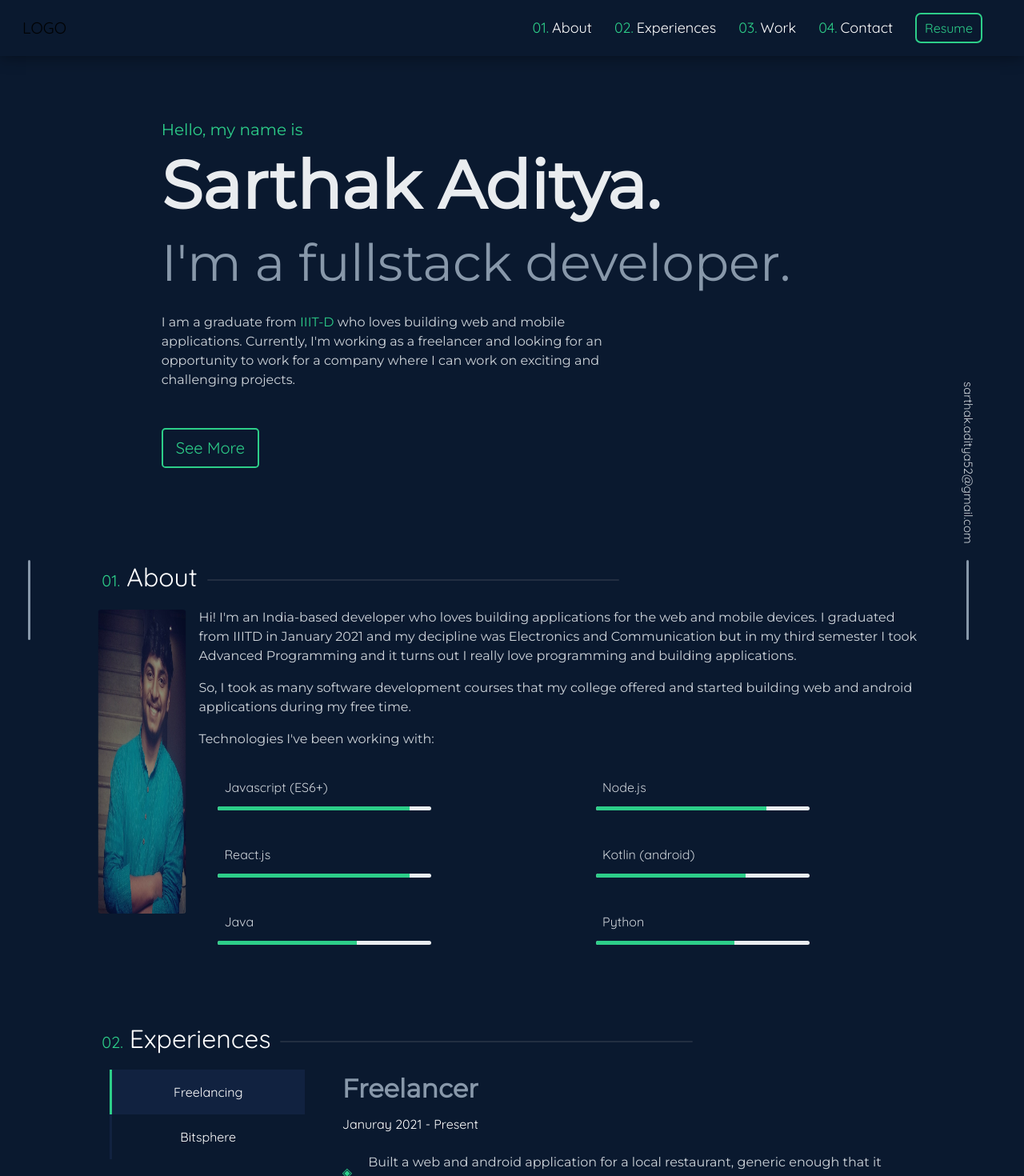
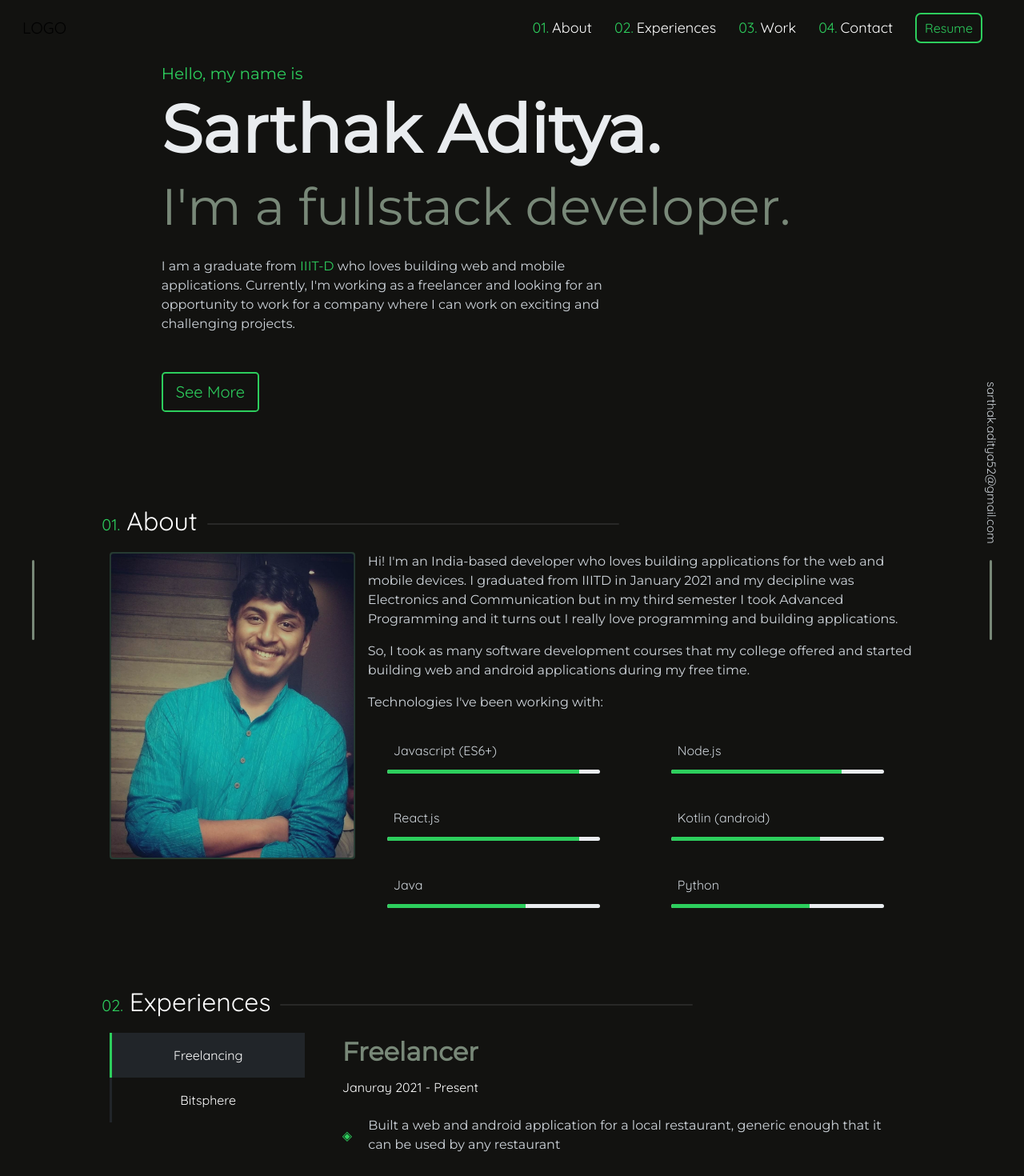
Before and after one commit to sarthakaditya52/Portfolio, a React (Create React App) app: page / in a window 1280 px wide. Shown: the top 1470 px of the page at 80% size. Built offline with nearby package versions, Linux system fonts and the light colour scheme; some icons are missing.

Commit message:
UI Changes

```diff
--- a/src/assets/scss/_about.scss
+++ b/src/assets/scss/_about.scss
@@ -1,13 +1,23 @@
 .about-section-container {
     display: flex;
     margin-top: $section-top;
+
+    .image-blurbox{
+        height: 30vw;
+        max-height: 540px;
+        background-color: $primary-text-dark;
+        border-radius: .25rem;
+        opacity: 1;
+        transition: all 800ms;
+
         .about-section-image {
             display: flex;
             justify-content: center;
             img {
-            width: 100%;
+                // width: 100%;
                 height: 30vw;
-            opacity: 0.5;
+                max-height: 540px;
+                opacity: 0.7;
                 transition: all 300ms;
                 transform: scale(.99);
                 &:hover {
@@ -16,6 +26,11 @@
                 }
             }
         }
+        &:hover {
+            background-color: transparent;
+        }
+    }
+
     .about-section-text {
         color: $default-text;
         margin-left: 1rem;
@@ -64,6 +79,7 @@
                             margin-top: 6px;
                             position:absolute;
                             width:25%;
+                            max-width: 300px;
                             height: 5px;
                             .bar{
                                 background-color:$primary-text;
@@ -82,10 +98,16 @@
     .about-section-container {
         display: block;
         margin-top: 0.5rem;
+
+        .image-blurbox {
+            background-color: transparent;
+            height: 50vw;
+            max-height: 100%;
             .about-section-image {
                 img{
                     width: 50%;
                     height: 50vw;
+                    max-height: 100%;
                     border: 2px solid $primary-text;
                     padding: 10px;
                     box-shadow: none;
@@ -93,6 +115,8 @@
                     transform: scale(1);
                 }
             }
+        }
+
         .about-section-text {
             margin-left: 0;
             margin-top: 0.95rem;
--- a/src/assets/scss/_experience.scss
+++ b/src/assets/scss/_experience.scss
@@ -33,6 +33,7 @@
 
     .desc-container {
         margin-left: 2rem;
+        min-height: 350px;
 
         .description {
             height: 0;
@@ -107,6 +108,7 @@
     .experience-container{
         .desc-container {
             margin-top: 1rem;
+            min-height: auto;
 
             .description{
                 .desc-heading-container{
--- a/src/assets/scss/_navbar.scss
+++ b/src/assets/scss/_navbar.scss
@@ -1,7 +1,21 @@
 .navbar {
     background-color: $default;
-    box-shadow: 0 0 20px rgba(0, 0, 0, 0.45);
     font-family: 'Quicksand';
+    z-index: 10;
+    top: -100px;
+    position: fixed;
+    width: 100%;
+    transition: all 300ms;
+
+    &.nav-show {
+        top: 0;
+        background-color: #121210e8;
+        box-shadow: 0 0 20px rgba(0, 0, 0, 0.45);
+    }
+    &.nav-no-shadow {
+        background-color: $default;
+        box-shadow: none;
+    }
 
     .nav-brand{
         margin-left: 0.75rem;
--- a/src/assets/scss/_projectsFeatured.scss
+++ b/src/assets/scss/_projectsFeatured.scss
@@ -29,7 +29,7 @@
                 background-color: $primary-text-dark;
                 box-shadow: 0 10px 30px -15px $black;
                 border-radius: .25rem;
-                opacity: 0.9;
+                opacity: 1;
                 transition: all 800ms;
 
                 a {
@@ -45,7 +45,7 @@
                         object-position: center center;
                         max-width: 100%;
                         vertical-align: middle;
-                        opacity: 0.4;
+                        opacity: 0.5;
                         box-shadow: 0 10px 30px -15px $black;
                         transition: all 800ms;
 
@@ -55,7 +55,6 @@
                     }
                 }
                 &:hover {
-                    opacity: 1;
                     background-color: transparent;
                 }
             }
--- a/src/assets/scss/_smallCol.scss
+++ b/src/assets/scss/_smallCol.scss
@@ -2,8 +2,15 @@
     color: $default-text;
     position: fixed;
     bottom: 0;
+    left: 20px;
+    right: auto;
     list-style: none;
     margin: 0;
+
+    &.right {
+        left: auto;
+        right: 20px;
+    }
 
     .col-content {
         writing-mode: vertical-rl;
--- a/src/assets/scss/_variables.scss
+++ b/src/assets/scss/_variables.scss
@@ -6,11 +6,11 @@ $gray-200: #e9ecef !default;
 $gray-300: #dee2e6 !default;
 $gray-400: #ced4da !default;
 $gray-500: #adb5bd !default;
-$gray-600: #8898aa !default;   // Line footer color
-$gray-700: #525f7f !default;   // Line p color
-$gray-800: #32325d !default;   // Line heading color
+$gray-600: #788878 !default;   // Headings
+$gray-700: #525f7f !default;
+$gray-800: #32325d !default;
 $gray-900: #212529 !default;
-$black:    #000 !default;
+$black:    #121210 !default;
 $blue:    #5e72e4 !default;
 $indigo:  #5603ad !default;
 $purple:  #8965e0 !default;
@@ -22,8 +22,8 @@ $green:   #2dce89 !default;
 $teal:    #11cdef !default;
 $cyan:    #2bffc6 !default;
 
-$default:       #0a192f !default;
-$primary:       #112240 !default;
+$default:       $black !default;
+$primary:       $gray-900 !default;
 $defaultLight:  #233554 !default;
 $defaultRed:    #490a08 !default;
 $primaryRed:    #b61321 !default;
@@ -38,8 +38,8 @@ $light:         $gray-500 !default;
 $dark:          $gray-900 !default;
 $darker:        darken($gray-900, 15%) !default;
 $default-text:  $gray-400 !default;
-$primary-text:  $green;
-$primary-text-dark: #074a4e !default;
+$primary-text:  #2dce5d !default;
+$primary-text-dark: #263b32 !default;
 
 
 // Sizes
--- a/src/components/navbar/NavBar.js
+++ b/src/components/navbar/NavBar.js
@@ -3,6 +3,31 @@ import { Nav, Navbar } from 'react-bootstrap'
 import { navLinks } from './navLinks'
 
 function NavBar() {
+
+    const [prevScrollPos, setPrevScrollPos] = useState(0)
+    const [visible, setVisible] = useState(true)
+
+
+    useEffect(() => {
+
+        const handleScroll = () => {
+            const currentScrollPos = window.pageYOffset
+
+            if ((prevScrollPos > currentScrollPos) !== visible)
+            {
+                setVisible(prevScrollPos > currentScrollPos)
+            }
+
+            setPrevScrollPos(currentScrollPos)
+
+        }
+
+        window.addEventListener('scroll', handleScroll)
+
+        return () => window.removeEventListener('scroll', handleScroll)
+
+    }, [prevScrollPos, visible])
+
     const navRef = useRef(null)
 
     const [show, setShow] = useState(false)
@@ -16,7 +41,7 @@ function NavBar() {
     }
 
     return (
-        <Navbar expand="lg">
+        <Navbar className={`${visible ? "nav-show" : "nav-show-not"} ${prevScrollPos === 0 && "nav-no-shadow nav-show"}`}expand="lg">
             <Navbar.Brand className="nav-brand" href="#home">
                 LOGO
             </Navbar.Brand>
--- a/src/components/sections/About.js
+++ b/src/components/sections/About.js
@@ -1,5 +1,5 @@
 import React from 'react'
-import { Image, Table } from 'react-bootstrap'
+import { Container, Image, Table } from 'react-bootstrap'
 import SectionHeading from '../SectionHeading'
 import me from '../../assets/images/me.jpg'
 
@@ -7,9 +7,12 @@ function About() {
     return (
         <div>
             <SectionHeading index={1} heading="About" />
+            <Container>
                 <div className="about-section-container">
+                    <div className="image-blurbox">
                         <div className="about-section-image">
                             <Image src={me} rounded />
+                        </div>
                     </div>
                     <div className="about-section-text">
                         <p>
@@ -84,6 +87,7 @@ function About() {
                         </Table>
                     </div>
                 </div>
+            </Container>
         </div>
     )
 }
--- a/src/components/sections/RightCol.js
+++ b/src/components/sections/RightCol.js
@@ -2,7 +2,7 @@ import React from 'react'
 
 function RightCol() {
     return (
-        <ul className="col-container">
+        <ul className="col-container right">
             <li className="col-content">
                 <a href="mailto:sarthak.aditya52@gmail.com">sarthak.aditya52@gmail.com</a>
             </li>
```
Lines whose indentation alone changed are shown as unchanged.
